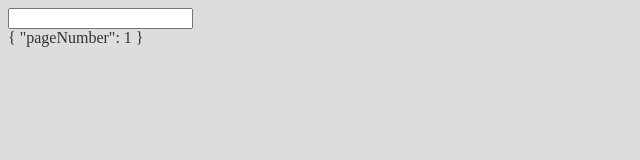
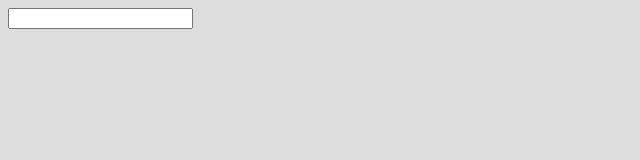
Before and after one commit to maneKozaroo/github-search, a Vue app: page / in a window 1280 px wide. Shown: the top 160 px of the page, without its empty margins (0-640 px from the left). Built offline with nearby package versions, Linux system fonts and the light colour scheme.

Commit message:
refactor: display search results in a plain text list

```diff
--- a/src/components/GithubSearch/SearchResults.vue
+++ b/src/components/GithubSearch/SearchResults.vue
@@ -1,15 +1,18 @@
 <template>
   <div id="search-results">
-    {{ searchResults }}
+    <div v-for="item in foundItems" :key="item.id">{{ item.name }}</div>
   </div>
 </template>
 
 <script setup lang="ts">
+import { computed } from "vue";
 import { useGithubSearchStore } from "@/stores";
 
 const githubSearchStore = useGithubSearchStore();
 
-const searchResults = githubSearchStore.search;
+const foundItems = computed(() => {
+  return githubSearchStore.search.results?.items || [];
+});
 </script>
 
 <style scoped>
```
Also changed, not shown: src/types/api.ts (+7 -3 lines).
